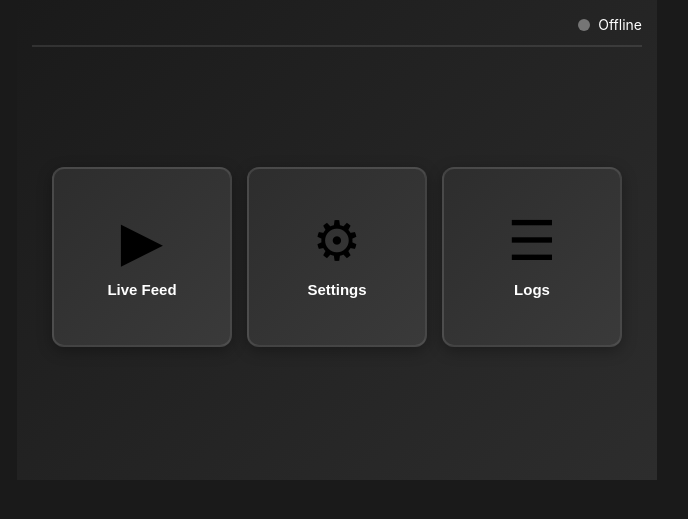
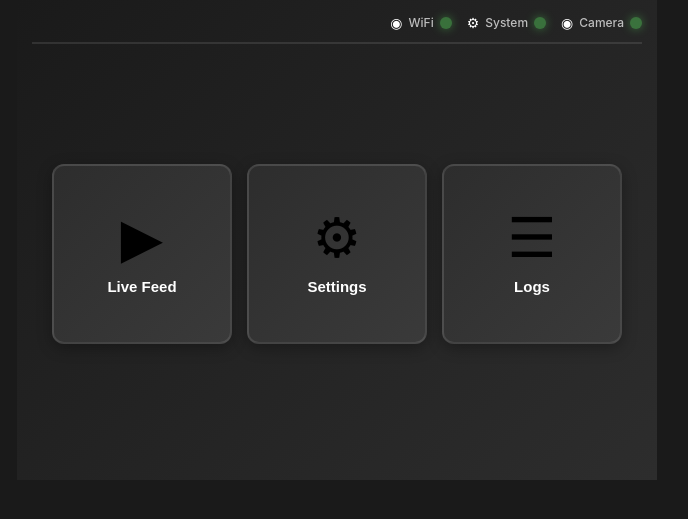
Before and after one commit to tcdd-thesis/tcdd-dev, a Flask app: page / in a window 1280 px wide. Shown: the top 519 px of the page, without its empty margins (303-991 px from the left). Run offline with Flask 3, Linux system fonts and the light colour scheme; some libraries are stand-ins or nearby versions.

Commit message:
feat: Enhance system status display with WiFi, backend, and camera indicators

```diff
--- a/frontend/static/css/style.css
+++ b/frontend/static/css/style.css
@@ -66,6 +66,29 @@ body.touchscreen {
     padding-bottom: 10px;
     border-bottom: 2px solid rgba(255,255,255,0.1);
     flex-shrink: 0; /* Prevent header from shrinking */
+}
+
+.status-panel {
+    display: flex;
+    gap: 15px;
+    align-items: center;
+}
+
+.status-item {
+    display: flex;
+    align-items: center;
+    gap: 6px;
+}
+
+.status-icon {
+    font-size: 14px;
+    line-height: 1;
+}
+
+.status-label {
+    font-size: 12px;
+    font-weight: 500;
+    color: rgba(255,255,255,0.7);
 }
 
 .status-indicator {
--- a/frontend/static/js/app.js
+++ b/frontend/static/js/app.js
@@ -11,7 +11,12 @@ const state = {
     fps: 0,
     detectionCount: 0,
     config: null,
-    configAutoReload: true
+    configAutoReload: true,
+    status: {
+        wifi: false,
+        backend: false,
+        camera: false
+    }
 };
 
 // API helper
@@ -92,12 +97,14 @@ async function startCamera() {
 
         state.streaming = true;
         document.getElementById('no-feed').style.display = 'none';
+        updateStatus('camera', true);
 
         showToast('Camera started!', 'success');
 
     } catch (error) {
         console.error('Failed to start camera:', error);
         showToast('Failed to start camera', 'error');
+        updateStatus('camera', false);
     }
 }
 
@@ -108,6 +115,7 @@ async function stopCamera() {
 
         state.streaming = false;
         document.getElementById('no-feed').style.display = 'flex';
+        updateStatus('camera', false);
 
         showToast('Camera stopped', 'success');
 
@@ -771,15 +779,16 @@ function connectWebSocket() {
 
     state.socket.on('connect', () => {
         console.log('WebSocket connected');
-        document.getElementById('status-dot').className = 'dot online';
-        document.getElementById('status-text').textContent = 'Online';
+        updateStatus('backend', true);
         showToast('Connected to server', 'success');
+        // Check full system status
+        checkSystemStatus();
     });
 
     state.socket.on('disconnect', () => {
         console.log('WebSocket disconnected');
-        document.getElementById('status-dot').className = 'dot offline';
-        document.getElementById('status-text').textContent = 'Offline';
+        updateStatus('backend', false);
+        updateStatus('camera', false);
         showToast('Disconnected from server', 'warning');
     });
 
@@ -814,17 +823,78 @@ function connectWebSocket() {
 // SYSTEM STATUS
 // ============================================================================
 
-async function checkStatus() {
+function updateStatus(component, isOnline) {
+    state.status[component] = isOnline;
+
+    const statusElement = document.getElementById(`status-${component}`);
+    if (!statusElement) return;
+
+    const dot = statusElement.querySelector('.status-dot');
+
+    if (isOnline) {
+        dot.className = 'status-dot dot online';
+        statusElement.classList.add('connected');
+    } else {
+        dot.className = 'status-dot dot offline';
+        statusElement.classList.remove('connected');
+    }
+}
+
+async function checkWiFiStatus() {
+    // Check WiFi by trying to reach the backend
     try {
+        const controller = new AbortController();
+        const timeoutId = setTimeout(() => controller.abort(), 2000);
+
+        await fetch('/api/status', {
+            signal: controller.signal,
+            cache: 'no-cache'
+        });
+
+        clearTimeout(timeoutId);
+        updateStatus('wifi', true);
+        return true;
+    } catch (error) {
+        updateStatus('wifi', false);
+        return false;
+    }
+}
+
+async function checkSystemStatus() {
+    try {
+        // Check WiFi
+        const hasWiFi = await checkWiFiStatus();
+
+        if (!hasWiFi) {
+            updateStatus('backend', false);
+            updateStatus('camera', false);
+            return;
+        }
+
+        // Check backend and camera
         const status = await api.get('/status');
 
+        updateStatus('backend', true);
+        updateStatus('camera', status.camera || false);
+
+        // Update model info if available
         if (status.model) {
-            document.getElementById('model-name').textContent = status.model.split('/').pop();
+            const modelElement = document.getElementById('model-name');
+            if (modelElement) {
+                modelElement.textContent = status.model.split('/').pop();
+            }
         }
 
     } catch (error) {
         console.error('Failed to check status:', error);
+        updateStatus('backend', false);
+        updateStatus('camera', false);
     }
+}
+
+// Legacy function for backward compatibility
+async function checkStatus() {
+    await checkSystemStatus();
 }
 
 // ============================================================================
@@ -895,10 +965,10 @@ document.addEventListener('DOMContentLoaded', () => {
     connectWebSocket();
 
     // Initial status check
-    checkStatus();
+    checkSystemStatus();
 
-    // Periodic status check
-    setInterval(checkStatus, 10000);
+    // Periodic status checks
+    setInterval(checkSystemStatus, 5000);  // Check every 5 seconds
 
     // Start on home page
     switchPage('home');
--- a/frontend/templates/index.html
+++ b/frontend/templates/index.html
@@ -11,9 +11,22 @@
     <div id="page-home" class="page active">
         <div class="home-container">
             <div class="home-header">
-                <div class="status-indicator">
-                    <span id="status-dot" class="dot offline"></span>
-                    <span id="status-text">Offline</span>
+                <div class="status-panel">
+                    <div class="status-item" id="status-wifi">
+                        <span class="status-icon">◉</span>
+                        <span class="status-label">WiFi</span>
+                        <span class="status-dot dot offline"></span>
+                    </div>
+                    <div class="status-item" id="status-backend">
+                        <span class="status-icon">⚙</span>
+                        <span class="status-label">System</span>
+                        <span class="status-dot dot offline"></span>
+                    </div>
+                    <div class="status-item" id="status-camera">
+                        <span class="status-icon">◉</span>
+                        <span class="status-label">Camera</span>
+                        <span class="status-dot dot offline"></span>
+                    </div>
                 </div>
             </div>
 
```
